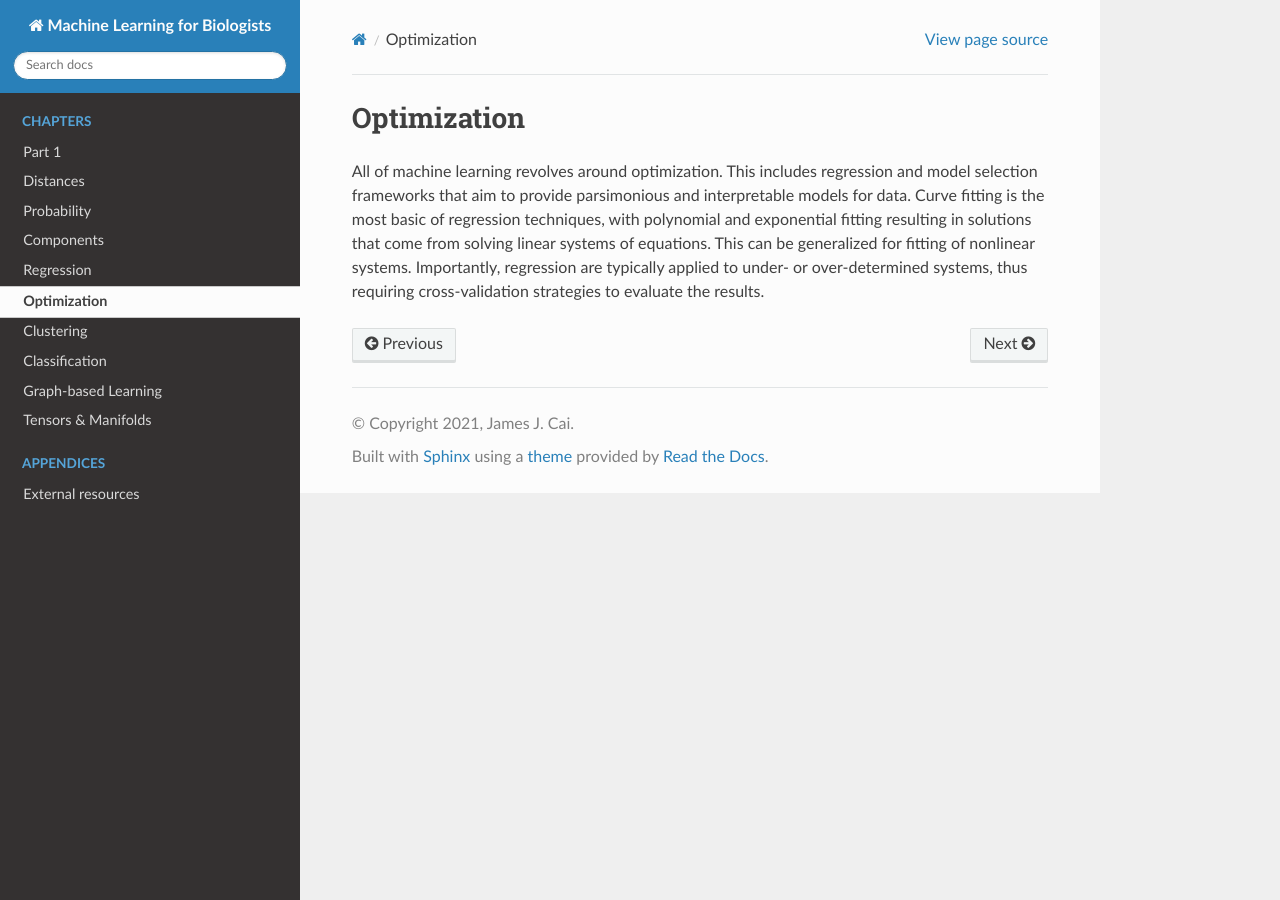
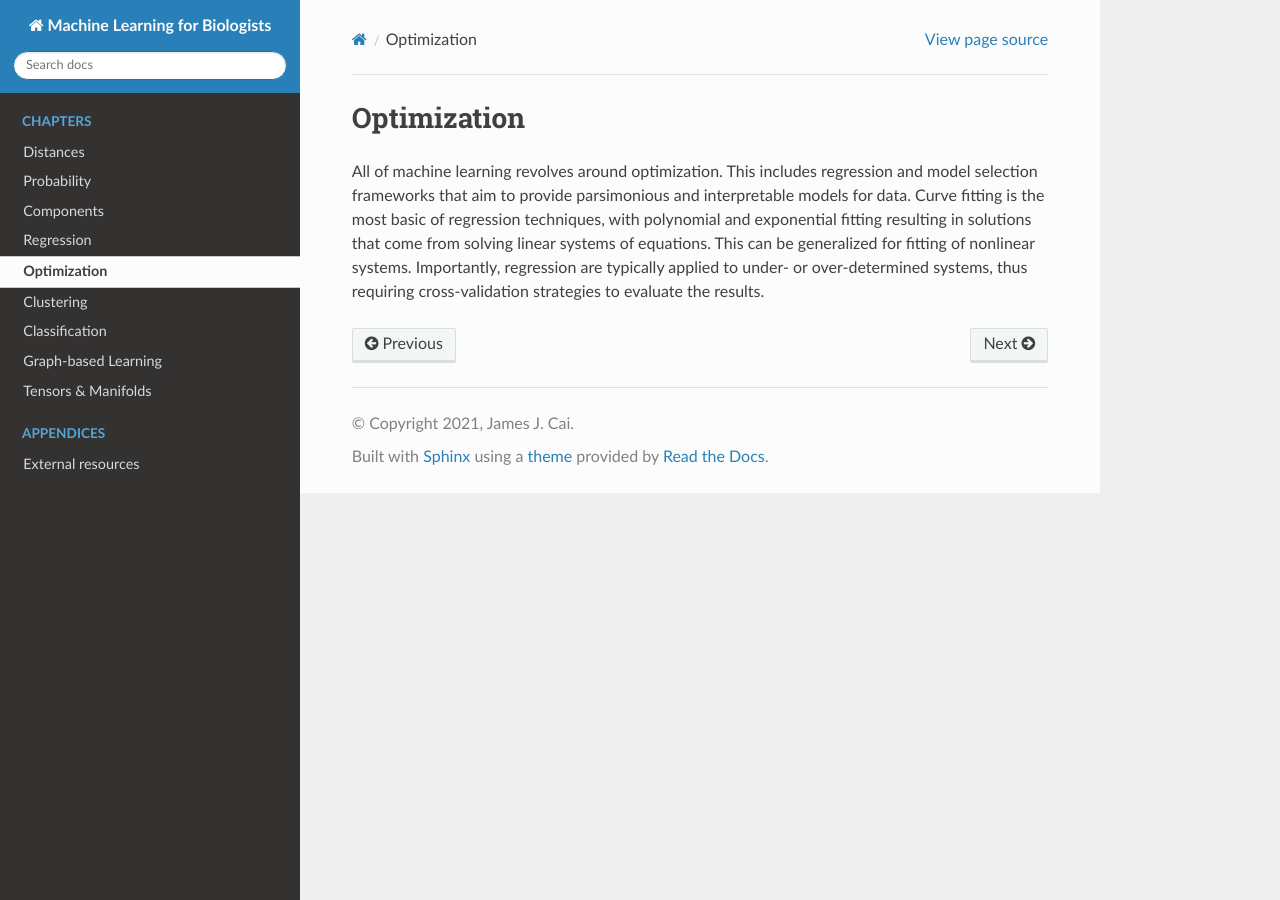
Before and after one commit to jamesjcai/readthedocs_ml4b, a Sphinx documentation site: the page built from docs/chapter5.rst, in a window 1280 px wide. Built offline with Sphinx 7.4.7 and the Read the Docs theme 2.0.0, drawn with Linux system fonts in a browser that asks for light colours; formulas are drawn with MathJax 3; pages that are not in the unit, such as notebooks, are missing from menus.

Commit message:
Update and rename chapter1.rst to chapter_vectors.rst

```diff
--- a/docs/chapter1.rst
+++ b/docs/chapter_vectors.rst
@@ -1,8 +1,4 @@
-.. _chapter1:
-
-######
-Part 1
-######
+.. _chapter_vectors:
 
 ***************
 Chapter: Vector
```
